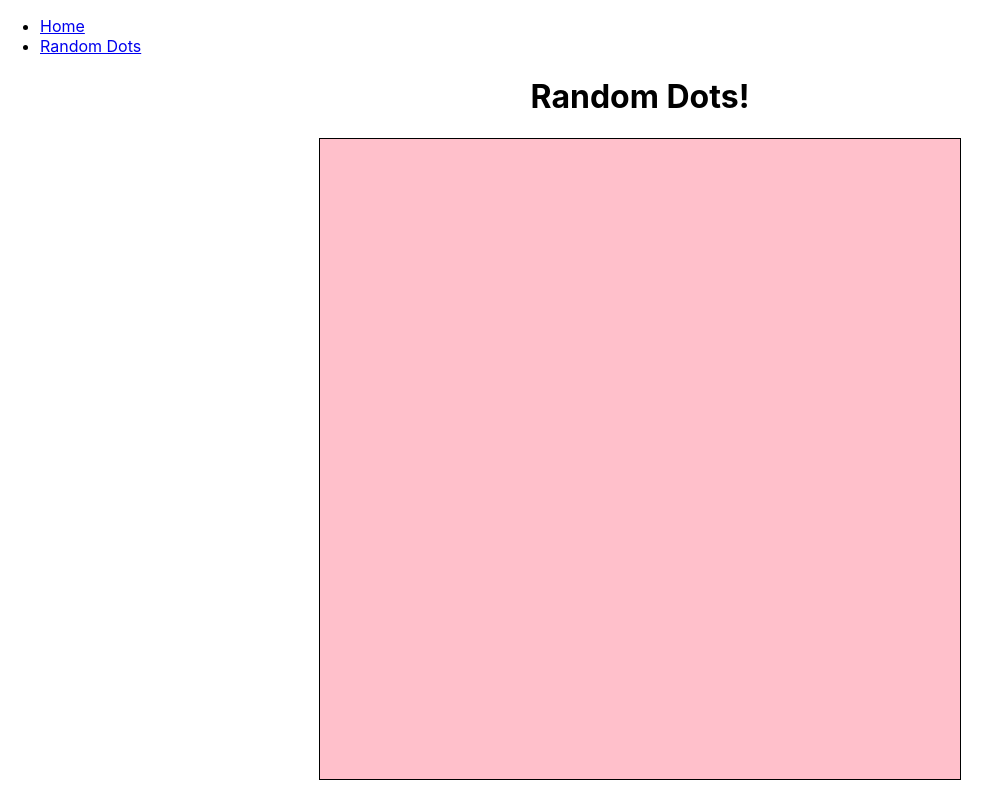
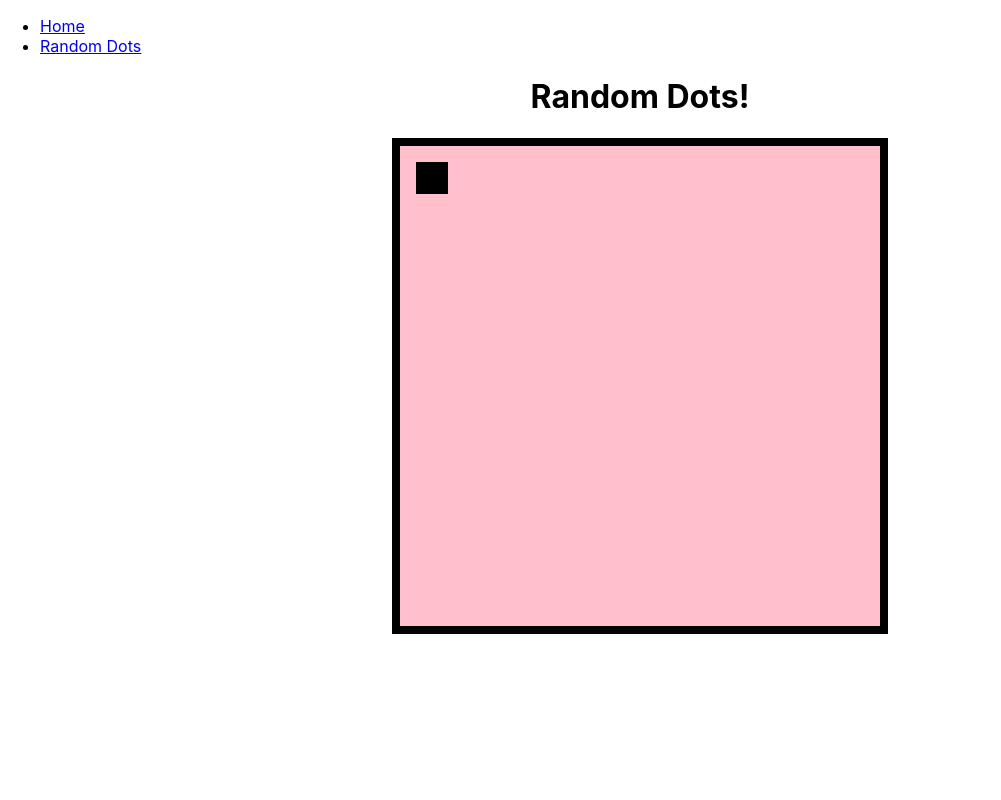
Before and after one commit to breadoliveoilsalt/getMouz, a React (Create React App) app in the folder client/: page /randomdots in a window 1280 px wide. Shown: the whole page, without its empty margins (0-1001 px from the left). Built offline with nearby package versions, Linux system fonts and the light colour scheme.

Commit message:
Make signif style updates for random dot...
... move font-size to body{}. This is the basis for all ems.

Base dot container off ems, and have one random dot there, with
size and position based of ems too.  Just playing around.

```diff
--- a/client/src/components_container/randomDotsContainer.js
+++ b/client/src/components_container/randomDotsContainer.js
@@ -2,11 +2,15 @@ import React, { Component } from 'react'
 import '../randomDots.css'
 
 class RandomDotsContainer extends Component {
+
+
+
   render(){
     return(
       <div>
         <h1 class="text-centered">Random Dots!</h1>
         <div class="container">
+          <div class="dot" />
         </div>
       </div>
     )
--- a/client/src/index.css
+++ b/client/src/index.css
@@ -6,6 +6,7 @@ body {
     sans-serif;
   -webkit-font-smoothing: antialiased;
   -moz-osx-font-smoothing: grayscale;
+  font-size: 16px;
 }
 
 code {
--- a/client/src/randomDots.css
+++ b/client/src/randomDots.css
@@ -1,11 +1,24 @@
 .container {
+  position: relative;
   margin: auto;
-  height: 80vh;
-  width: 80vh;
-  border: solid black 1px;
+  /* height: 80vh; */
+  /* width: 80vh; */
+  height: 30em;  /* 16px * 30 = 460px */
+  width: 30em;
+  border: solid black .5em;
   background-color: pink;
 }
 
 .text-centered {
   text-align: center;
 }
+
+
+.dot {
+  position: absolute;
+  top: 1em;
+  left: 1em;
+  height: 2em; /* 30 ems = container width or height */
+  width: 2em;
+  background-color: black;
+}
```
